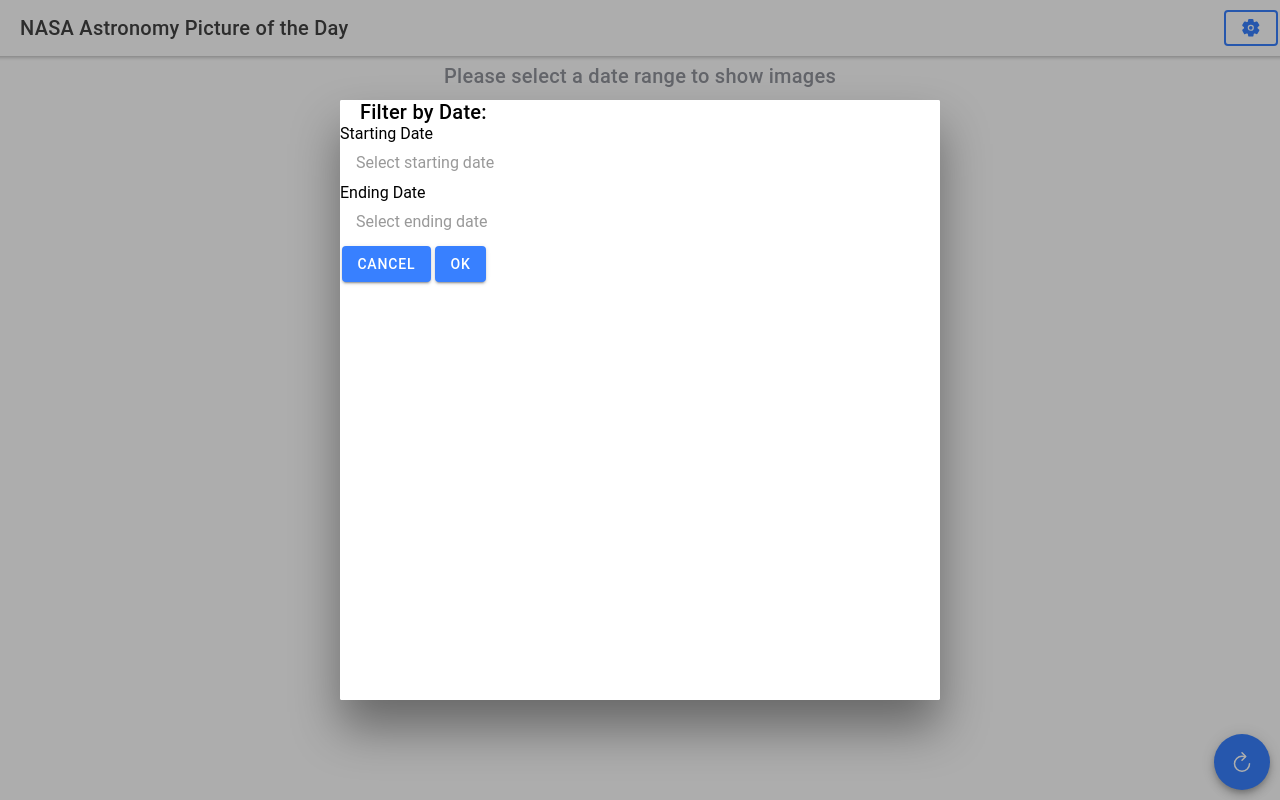
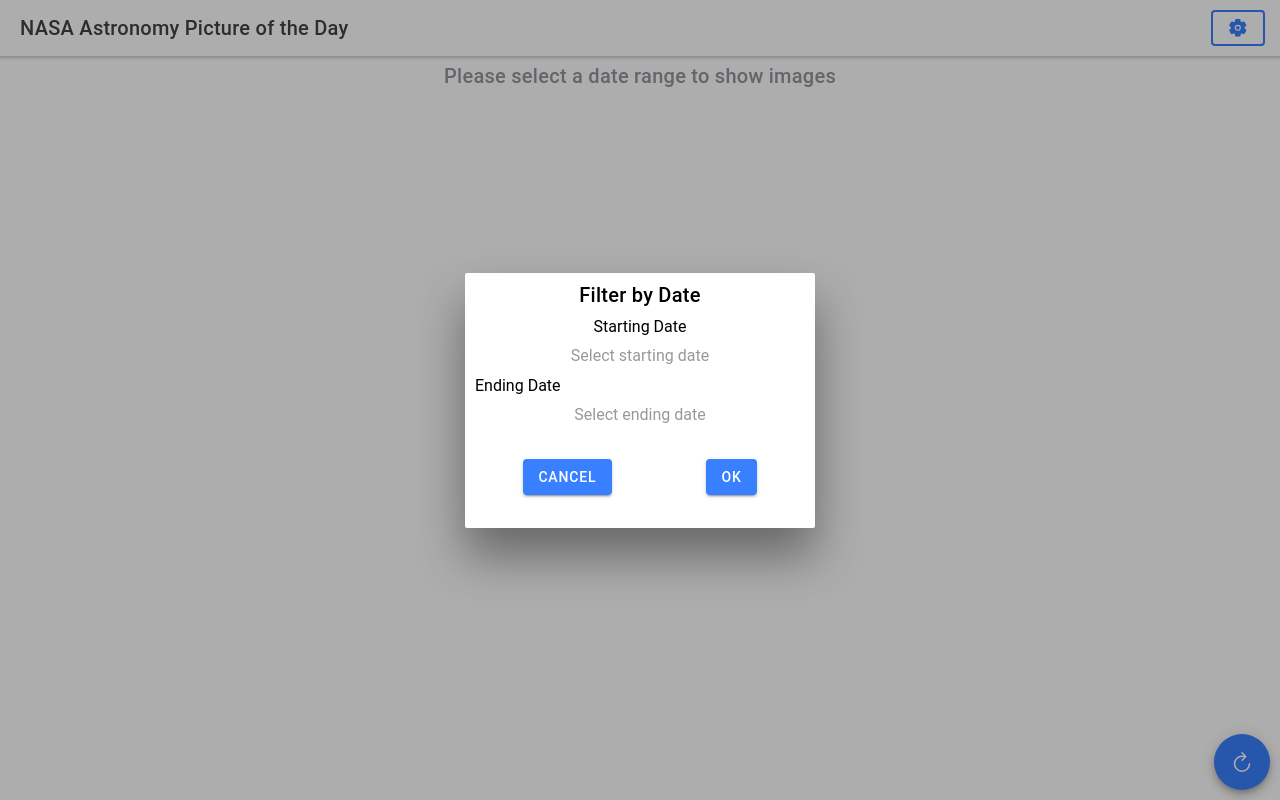
Before and after one commit to RatikKapoor/nasa-space-gallery, a React (Create React App) app: page /home in a window 1280 px wide. Built offline with nearby package versions, Linux system fonts and the light colour scheme.

Commit message:
style: Enhance date picker, home, and view image

```diff
--- a/src/components/DatePickerModal.css
+++ b/src/components/DatePickerModal.css
@@ -2,6 +2,12 @@
   display: flex;
 }
 
-ion-content ion-title {
-  size: 500px;
+.modal-wrapper {
+  --width: 350px;
+  --height: 255px;
 }
+
+ion-datetime {
+  padding-left: 0;
+  text-align: center;
+}
--- a/src/components/DatePickerModal.tsx
+++ b/src/components/DatePickerModal.tsx
@@ -1,4 +1,4 @@
-import { IonButton, IonContent, IonDatetime, IonModal, IonText, IonTitle } from "@ionic/react";
+import { IonButton, IonContent, IonDatetime, IonModal, IonPage, IonText, IonTitle } from "@ionic/react";
 import { useEffect, useState } from "react";
 import "./DatePickerModal.css"
 
@@ -53,24 +53,33 @@
             swipeToClose={true}
             showBackdrop={true}
             onDidDismiss={() => props.setShowSettingsModal(false)}>
+            <IonPage style={{ padding: 10 }}>
                 <IonContent>
-                <IonTitle>Filter by Date:</IonTitle>
-                <IonText>Starting Date</IonText>
+                    <div style={{ display: "flex", flexDirection: "column" }}>
+                        <IonTitle style={{ padding: 0, marginBottom: 10, textAlign: "center" }}>Filter by Date</IonTitle>
+                        <IonText style={{ textAlign: "center", width: "100%" }}>Starting Date</IonText>
                         <IonDatetime displayFormat="YYYY-MM-DD"
                             placeholder="Select starting date"
                             onIonChange={e => setNewStartDate(e.detail.value ?? "")}
                             value={newStartDate}
-                    max={today} />
+                            max={today}
+                        />
                         <IonText>Ending Date</IonText>
                         <IonDatetime displayFormat="YYYY-MM-DD"
                             placeholder="Select ending date"
                             onIonChange={e => setNewEndDate(e.detail.value ?? "")}
                             value={newEndDate}
                             max={today} />
+                    </div>
+                    <div style={{ textAlign: "center" }}>
                         {hasError && <IonText color={"danger"}>Date error, please double check before submitting</IonText>}
+                    </div>
+                    <div style={{ display: "flex", justifyContent: "space-around", paddingTop: hasError ? 0 : 20 }}>
                         <IonButton onClick={() => props.setShowSettingsModal(false)}>Cancel</IonButton>
                         <IonButton onClick={onSave} disabled={hasError} >Ok</IonButton>
+                    </div>
                 </IonContent>
+            </IonPage>
         </IonModal>
 
     )
--- a/src/pages/Home.tsx
+++ b/src/pages/Home.tsx
@@ -73,7 +73,7 @@
       <IonHeader>
         <IonToolbar>
           <IonTitle slot="start">NASA Astronomy Picture of the Day</IonTitle>
-          <IonButton slot="end" fill="outline" onClick={toggleSettingsModal}><IonIcon icon={settings}></IonIcon></IonButton>
+          <IonButton style={{ marginRight: 15 }} slot="end" fill="outline" onClick={toggleSettingsModal}><IonIcon icon={settings}></IonIcon></IonButton>
         </IonToolbar>
       </IonHeader>
       <IonContent fullscreen>
--- a/src/pages/ViewImage.tsx
+++ b/src/pages/ViewImage.tsx
@@ -60,8 +60,8 @@
 
       <IonContent fullscreen>
         {card ? (
-          <>
-            <IonGrid>
+          <div>
+            <IonGrid style={{ marginTop: "0.5vh" }}>
               <IonRow>
                 <IonIcon style={{ marginLeft: 10 }} icon={cameraOutline} color="primary" size="large" />
                 <IonTitle>{card.title}</IonTitle>
@@ -70,12 +70,12 @@
                 <IonIcon style={{ marginRight: 10 }} icon={isLiked ? heart : heartOutline} size="large" color={isLiked ? "danger" : ""} />
               </IonRow>
             </IonGrid>
-            <IonImg src={card.hdurl} />
+            <IonImg style={{ maxWidth: "80vw", margin: "auto" }} src={card.hdurl} />
             <IonGrid style={{ padding: "0.5vw 2vw" }}>
               <IonTitle style={{ padding: 0, marginBottom: 5 }}>Explanation</IonTitle>
               <IonText>{card.explanation}</IonText>
             </IonGrid>
-          </>
+          </div>
         ) : (
           <IonTitle className="errorText">{hasError ? "Requested image not found" : ""}</IonTitle>
         )}
```
Lines whose indentation alone changed are shown as unchanged.
